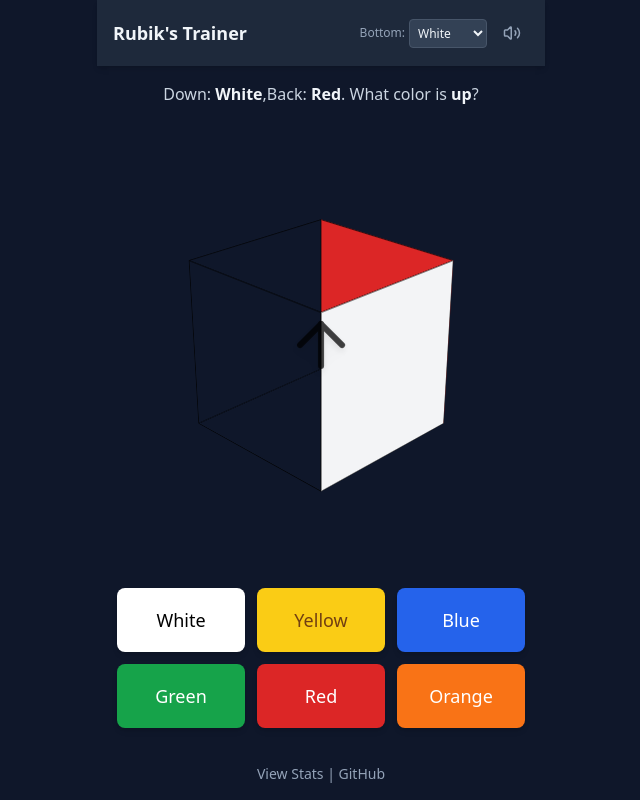
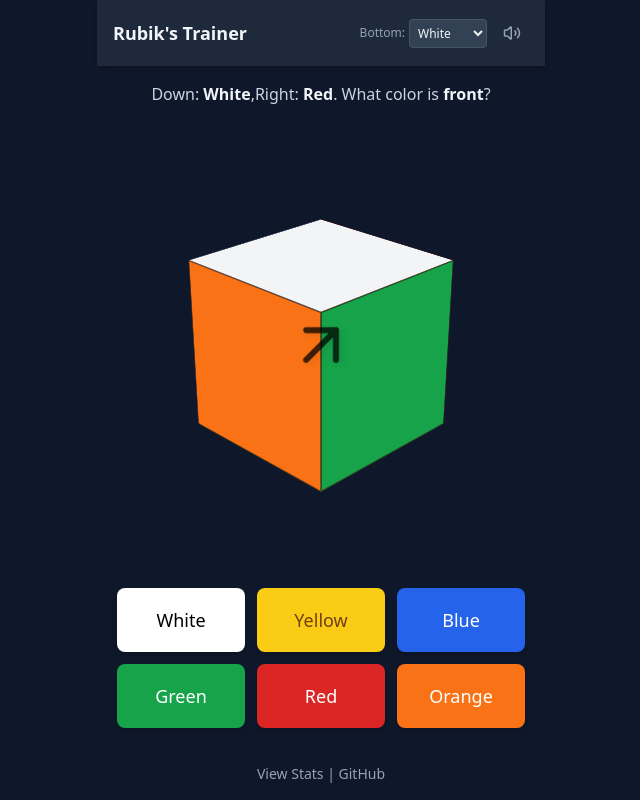
Before and after one commit to YardenNaveh/RubiksCubeTester, a React (Vite) app: page / in a window 1280 px wide. Shown: the whole page, without its empty margins (319-959 px from the left). Built offline with nearby package versions, Linux system fonts and the light colour scheme.

Commit message:
better - white it on top

```diff
--- a/src/components/Cube.tsx
+++ b/src/components/Cube.tsx
@@ -1,10 +1,10 @@
 import React from 'react';
 import { CubeColor, TargetRelation } from '../logic/cubeConstants';
+import type { Face } from '../logic/orientation';
 import { ArrowUp, ArrowDown, ArrowLeft, ArrowRight } from 'lucide-react'; // Use icons for arrow directions
 
 interface CubeProps {
-  frontFaceColor: CubeColor;
-  rightFaceColor: CubeColor;
+  faceColors: Record<Face, CubeColor>;
   targetRelation: TargetRelation;
   showArrow: boolean; // Control arrow visibility
 }
@@ -30,7 +30,7 @@ const arrowMap: Record<TargetRelation, { Icon: React.ElementType, rotation: stri
   back: { Icon: ArrowLeft, rotation: 'rotate-[135deg]' },
 };
 
-const Cube: React.FC<CubeProps> = ({ frontFaceColor, rightFaceColor, targetRelation, showArrow }) => {
+const Cube: React.FC<CubeProps> = ({ faceColors, targetRelation, showArrow }) => {
   const cubeSize = 180; // Base size in px
   const perspective = 1000; // CSS perspective value
   const halfSize = cubeSize / 2;
@@ -53,39 +53,39 @@ const Cube: React.FC<CubeProps> = ({ frontFaceColor, rightFaceColor, targetRelat
         className="relative w-full h-full"
         style={{ transformStyle: 'preserve-3d', transform: 'rotateX(-25deg) rotateY(45deg)' }} // Isometric view angle
       >
-        {/* Front Face (Colored) */}
+        {/* Front Face */}
         <div
-          className={`${faceBaseClasses} ${colorClasses[frontFaceColor]}`}
+          className={`${faceBaseClasses} ${colorClasses[faceColors['F']]}`}
           style={{ transform: `translateZ(${halfSize}px)` }}
         ></div>
 
-        {/* Right Face (Colored) */}
+        {/* Right Face */}
         <div
-          className={`${faceBaseClasses} ${colorClasses[rightFaceColor]}`}
+          className={`${faceBaseClasses} ${colorClasses[faceColors['R']]}`}
           style={{ transform: `rotateY(90deg) translateZ(${halfSize}px)` }}
         ></div>
 
-        {/* Top Face (Wireframe) */}
+        {/* Top Face */}
         <div
-          className={`${faceBaseClasses}`}
+          className={`${faceBaseClasses} ${colorClasses[faceColors['U']]}`}
           style={{ transform: `rotateX(-90deg) translateZ(${halfSize}px)` }}
         ></div>
 
-        {/* Left Face (Wireframe) */}
+        {/* Left Face */}
         <div
-          className={`${faceBaseClasses}`}
+          className={`${faceBaseClasses} ${colorClasses[faceColors['L']]}`}
           style={{ transform: `rotateY(-90deg) translateZ(${halfSize}px)` }}
         ></div>
 
-        {/* Back Face (Wireframe) */}
+        {/* Back Face */}
         <div
-          className={`${faceBaseClasses}`}
+          className={`${faceBaseClasses} ${colorClasses[faceColors['B']]}`}
           style={{ transform: `rotateY(180deg) translateZ(${halfSize}px)` }}
         ></div>
 
-        {/* Bottom Face (Wireframe) */}
+        {/* Bottom Face */}
         <div
-          className={`${faceBaseClasses}`}
+          className={`${faceBaseClasses} ${colorClasses[faceColors['D']]}`}
           style={{ transform: `rotateX(90deg) translateZ(${halfSize}px)` }}
         ></div>
       </div>
--- a/src/logic/orientation.ts
+++ b/src/logic/orientation.ts
@@ -118,13 +118,44 @@ function determineOrientationColors(bottomColor: CubeColor): Record<Face, CubeCo
 
     // Simplified rotation mappings based on desired bottom color
     switch(bottomColor) {
-        case 'white': // U -> D
-            actualFaceColors['U'] = STANDARD_FACE_COLORS['D'];
-            actualFaceColors['D'] = STANDARD_FACE_COLORS['U'];
-            actualFaceColors['F'] = STANDARD_FACE_COLORS['B'];
-            actualFaceColors['B'] = STANDARD_FACE_COLORS['F'];
-            actualFaceColors['L'] = STANDARD_FACE_COLORS['L'];
-            actualFaceColors['R'] = STANDARD_FACE_COLORS['R'];
+        case 'white': // U -> D - Special handling for randomized front
+            actualFaceColors['U'] = 'yellow';
+            actualFaceColors['D'] = 'white';
+
+            // Randomize Front face color among sides
+            const sideColors: CubeColor[] = ['red', 'orange', 'blue', 'green'];
+            const frontColor = getRandomElement(sideColors);
+            actualFaceColors['F'] = frontColor;
+
+            // Determine R, B, L based on U=Yellow and chosen F
+            // Standard adjacencies: U=White neighbors are F=Red, B=Orange, R=Blue, L=Green
+            // If U=Yellow, the relative positions are maintained but colors are opposites
+            // If F=Red (Standard), R=Blue, B=Orange, L=Green
+            // If F=Blue, R=Orange, B=Green, L=Red
+            // If F=Orange, R=Green, B=Red, L=Blue
+            // If F=Green, R=Red, B=Blue, L=Orange
+            switch(frontColor){
+                case 'red':
+                    actualFaceColors['R'] = 'blue';
+                    actualFaceColors['B'] = 'orange';
+                    actualFaceColors['L'] = 'green';
+                    break;
+                case 'blue':
+                    actualFaceColors['R'] = 'orange';
+                    actualFaceColors['B'] = 'green';
+                    actualFaceColors['L'] = 'red';
+                    break;
+                case 'orange':
+                    actualFaceColors['R'] = 'green';
+                    actualFaceColors['B'] = 'red';
+                    actualFaceColors['L'] = 'blue';
+                    break;
+                case 'green':
+                    actualFaceColors['R'] = 'red';
+                    actualFaceColors['B'] = 'blue';
+                    actualFaceColors['L'] = 'orange';
+                    break;
+            }
             break;
         case 'yellow': // D -> D (Standard)
             Object.assign(actualFaceColors, STANDARD_FACE_COLORS);
@@ -166,20 +197,29 @@ function determineOrientationColors(bottomColor: CubeColor): Record<Face, CubeCo
 }
 
 // --- Generate Problem ---
-export function generateOrientationProblem(bottomColor: CubeColor): OrientationProblem {
+export function generateOrientationProblem(bottomColorSetting: CubeColor | 'random'): OrientationProblem {
   // Determine if bottom is fixed; if not, pick random bottom
-  const fixedBottom = COLORS.includes(bottomColor);
-  const actualBottom = fixedBottom ? bottomColor : getRandomElement(COLORS);
+  const fixedBottom = bottomColorSetting !== 'random';
+  const actualBottom = fixedBottom ? bottomColorSetting : getRandomElement(COLORS);
   // Compute full orientation map for actual bottom
   const faceColors: Record<Face, CubeColor> = determineOrientationColors(actualBottom);
 
-  // Choose reference faces: always include down face if bottom fixed
   let ref1Face: Face;
   let ref2Face: Face;
-  if (fixedBottom) {
+  const sideFaces: Face[] = ['F', 'R', 'B', 'L'];
+
+  if (fixedBottom && actualBottom === 'white') {
+    // Special case: White bottom, random front. Ref1=D, Ref2=random side.
     ref1Face = 'D';
-    ref2Face = getRandomElement(FACE_ADJACENCIES['D']);
+    ref2Face = getRandomElement(sideFaces);
+  } else if (fixedBottom) {
+    // Other fixed bottom: Ref1=D, Ref2=random adjacent standard face
+    ref1Face = 'D';
+    // Get standard faces adjacent to the standard face of the bottom color
+    const stdBottomFace = STANDARD_COLOR_TO_FACE[actualBottom];
+    ref2Face = getRandomElement(FACE_ADJACENCIES[stdBottomFace]);
   } else {
+    // Random bottom: Pick two distinct random faces as refs
     ref1Face = getRandomElement(FACES);
     const possibleRef2 = FACE_ADJACENCIES[ref1Face].filter(adjFace => {
       const actualColorOnAdj = faceColors[adjFace];
@@ -197,8 +237,16 @@ export function generateOrientationProblem(bottomColor: CubeColor): OrientationP
   const ref1Color = faceColors[ref1Face];
   const ref2Color = faceColors[ref2Face];
 
-  // Pick a target face distinct from references
-  const targetFace = getRandomElement(FACES.filter(f => f !== ref1Face && f !== ref2Face));
+  // Pick a target face
+  let targetFace: Face;
+  if (fixedBottom && actualBottom === 'white') {
+    // White bottom: Target must be a side face different from ref2
+    targetFace = getRandomElement(sideFaces.filter(f => f !== ref2Face));
+  } else {
+    // Other cases: Target is any face different from ref1 and ref2
+    targetFace = getRandomElement(FACES.filter(f => f !== ref1Face && f !== ref2Face));
+  }
+
   const targetRelation = FACE_TO_RELATION_MAP[targetFace];
   const correctAnswer = faceColors[targetFace];
 
--- a/src/pages/DrillPage.tsx
+++ b/src/pages/DrillPage.tsx
@@ -110,18 +110,6 @@ const DrillPage: React.FC<DrillPageProps> = ({ appData, setAppData }) => {
     return <div className="flex-grow flex items-center justify-center"><p>Loading...</p></div>;
   }
 
-  // Determine which colors to pass to the Cube component based on the reference faces
-  const viewFrontColor = currentProblem.ref1Face === 'F'
-    ? currentProblem.ref1Color
-    : currentProblem.ref2Face === 'F'
-      ? currentProblem.ref2Color
-      : currentProblem.ref1Color; // Fallback
-  const viewRightColor = currentProblem.ref1Face === 'R'
-    ? currentProblem.ref1Color
-    : currentProblem.ref2Face === 'R'
-      ? currentProblem.ref2Color
-      : currentProblem.ref2Color; // Fallback
-
   return (
     <div className="flex flex-col items-center justify-between flex-grow space-y-6">
        <p className="text-center text-slate-300">
@@ -132,8 +120,7 @@ const DrillPage: React.FC<DrillPageProps> = ({ appData, setAppData }) => {
        </p>
 
       <Cube
-        frontFaceColor={viewFrontColor}
-        rightFaceColor={viewRightColor}
+        faceColors={currentProblem.faceColors}
         targetRelation={currentProblem.targetRelation}
         showArrow={showArrow}
       />
```
